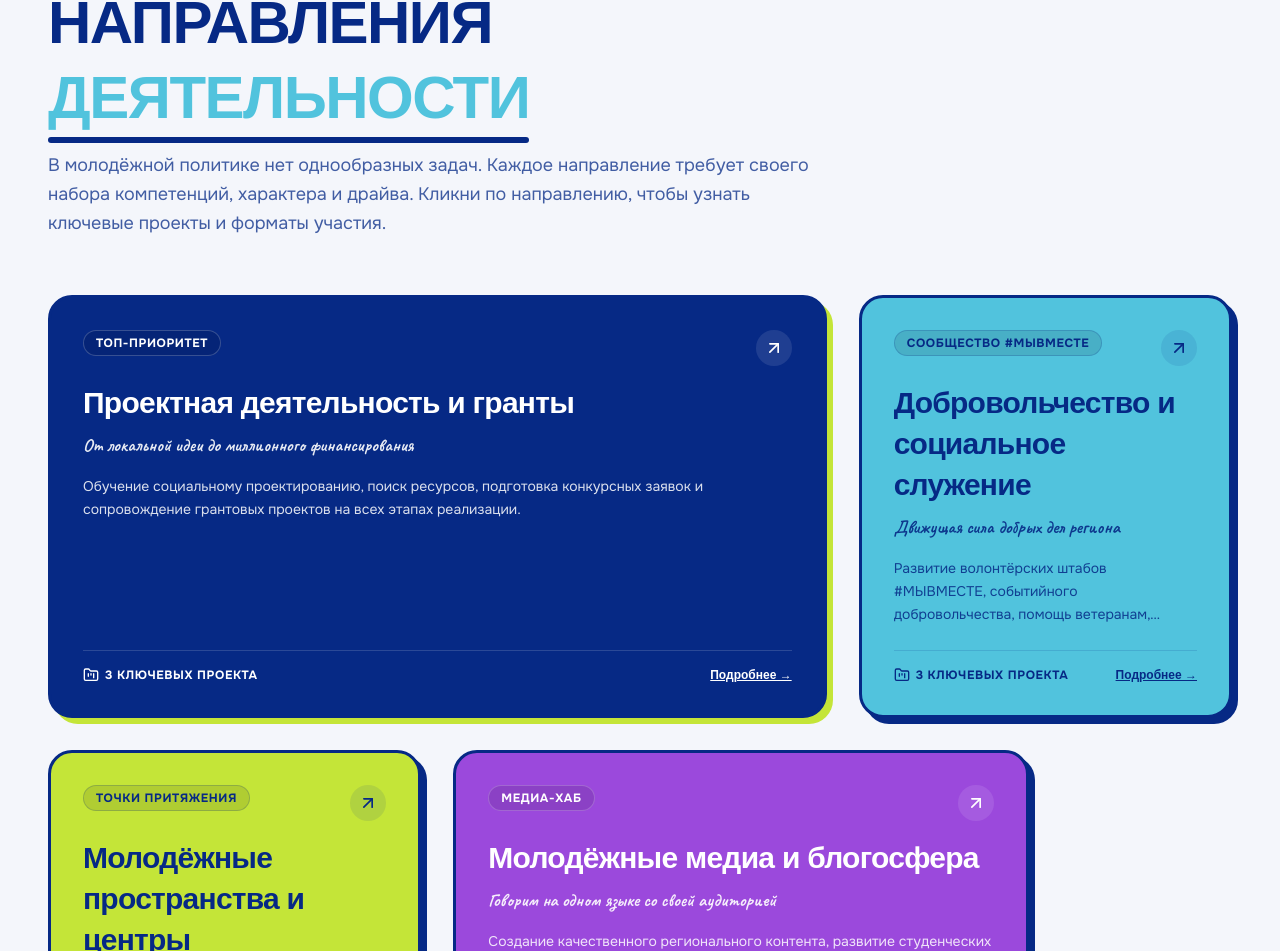
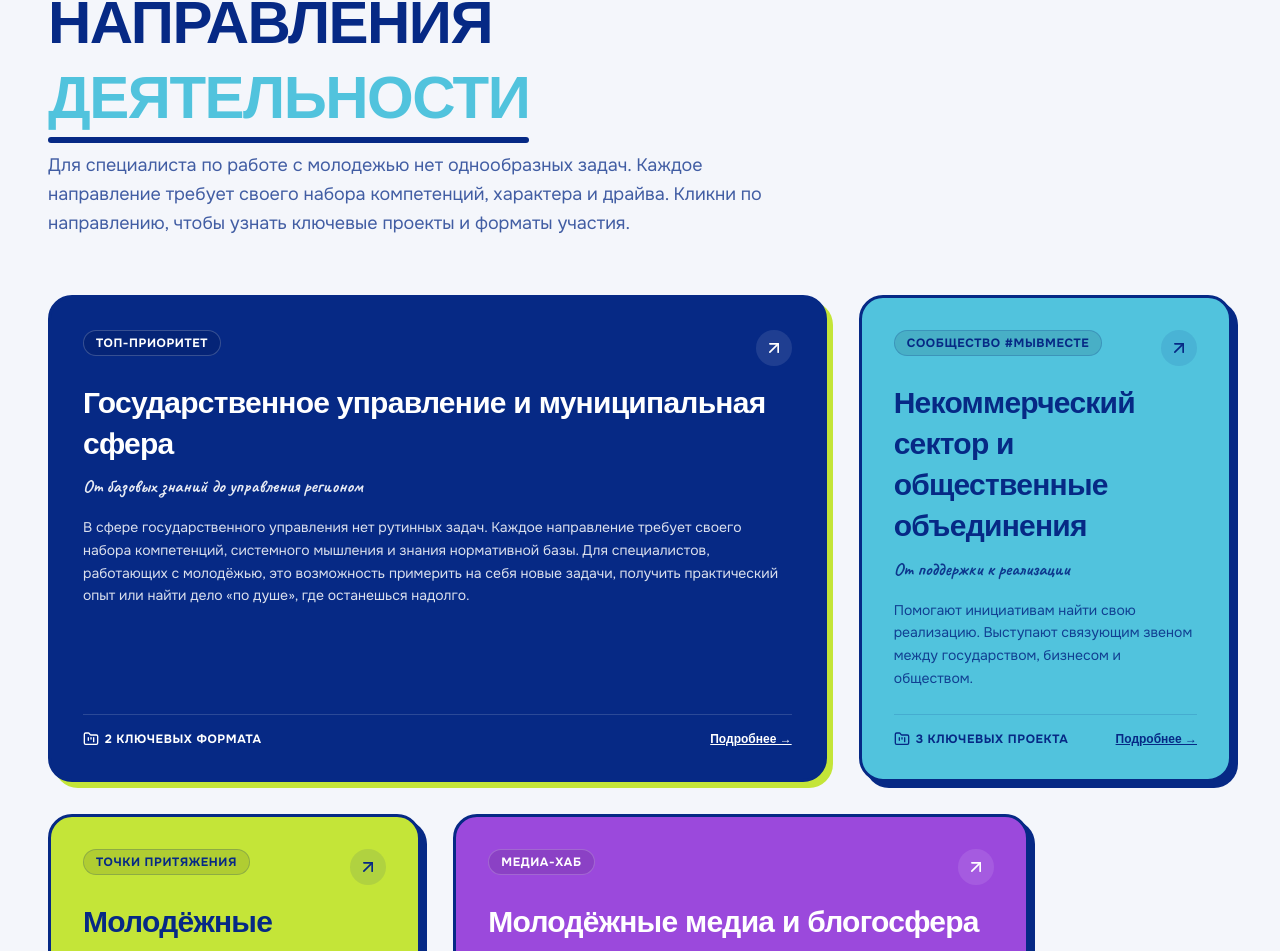
Before and after one commit to VG507/ORM_RO_site, a React (Vite) app: page / in a window 1280 px wide. Shown: the part 4844-5795 px from the top of the page. Built offline with nearby package versions, Linux system fonts and the light colour scheme; a web font is replaced by a local one.

Commit message:
Update youth work direction cards

```diff
--- a/src/components/DirectionGrid.tsx
+++ b/src/components/DirectionGrid.tsx
@@ -47,7 +47,7 @@ export const DirectionGrid: React.FC = () => {
           </h2>
 
           <p className="font-body text-sm sm:text-base lg:text-lg text-[#062985]/75 leading-relaxed">
-            В молодёжной политике нет однообразных задач. Каждое направление требует
+            Для специалиста по работе с молодежью нет однообразных задач. Каждое направление требует
             своего набора компетенций, характера и драйва. Кликни по направлению,
             чтобы узнать ключевые проекты и форматы участия.
           </p>
@@ -97,7 +97,7 @@ export const DirectionGrid: React.FC = () => {
                     {item.tagline}
                   </p>
 
-                  <p className="text-xs sm:text-sm opacity-85 leading-relaxed line-clamp-3 mb-6">
+                  <p className={`text-xs sm:text-sm opacity-85 leading-relaxed mb-6 ${item.id === 'projects-grants' || item.id === 'volunteering' ? '' : 'line-clamp-3'}`}>
                     {item.description}
                   </p>
                 </div>
@@ -105,7 +105,7 @@ export const DirectionGrid: React.FC = () => {
                 <div className="pt-4 border-t border-current/15 flex items-center justify-between">
                   <span className="text-xs font-bold uppercase tracking-wider flex items-center gap-1.5">
                     <FolderKanban className="w-4 h-4" />
-                    {item.keyProjects.length} ключевых проекта
+                    {item.keyProjects.length} ключевых {item.keyProjects.length === 2 ? 'формата' : 'проекта'}
                   </span>
                   <span className="text-xs underline font-display font-bold group-hover:translate-x-1 transition-transform">
                     Подробнее →
--- a/src/data/directionsData.ts
+++ b/src/data/directionsData.ts
@@ -3,25 +3,24 @@ import type { Direction } from '../types';
 export const directionsData: Direction[] = [
   {
     id: 'projects-grants',
-    title: 'Проектная деятельность и гранты',
-    tagline: 'От локальной идеи до миллионного финансирования',
-    description: 'Обучение социальному проектированию, поиск ресурсов, подготовка конкурсных заявок и сопровождение грантовых проектов на всех этапах реализации.',
+    title: 'Государственное управление и муниципальная сфера',
+    tagline: 'От базовых знаний до управления регионом',
+    description: 'В сфере государственного управления нет рутинных задач. Каждое направление требует своего набора компетенций, системного мышления и знания нормативной базы. Для специалистов, работающих с молодёжью, это возможность примерить на себя новые задачи, получить практический опыт или найти дело «по душе», где останешься надолго.',
     colorScheme: 'navy',
     size: 'large',
     badge: 'Топ-приоритет',
     keyProjects: [
-      'Акселератор Росмолодёжь.Гранты',
-      'Проектные интенсивы в муниципалитетах',
-      'Клуб победителей грантовых конкурсов Дона'
+      'Стажировка в администрации муниципалитетов',
+      'Всероссийский форум молодых государственных и муниципальных служащих «ГосСтарт»'
     ],
-    targetAudience: 'Молодые лидеры, НКО, авторы инициатив 14–35 лет',
+    targetAudience: 'Молодые лидеры, студенты и выпускники направления «Организация работы с молодежью» города Ростова-на-Дону.',
     image: `${import.meta.env.BASE_URL}assets/team-photo-3.png`
   },
   {
     id: 'volunteering',
-    title: 'Добровольчество и социальное служение',
-    tagline: 'Движущая сила добрых дел региона',
-    description: 'Развитие волонтёрских штабов #МЫВМЕСТЕ, событийного добровольчества, помощь ветеранам, экологические и инклюзивные инициативы.',
+    title: 'Некоммерческий сектор и общественные объединения',
+    tagline: 'От поддержки к реализации',
+    description: 'Помогают инициативам найти свою реализацию. Выступают связующим звеном между государством, бизнесом и обществом.',
     colorScheme: 'cyan',
     size: 'medium',
     badge: 'Сообщество #МЫВМЕСТЕ',
```
